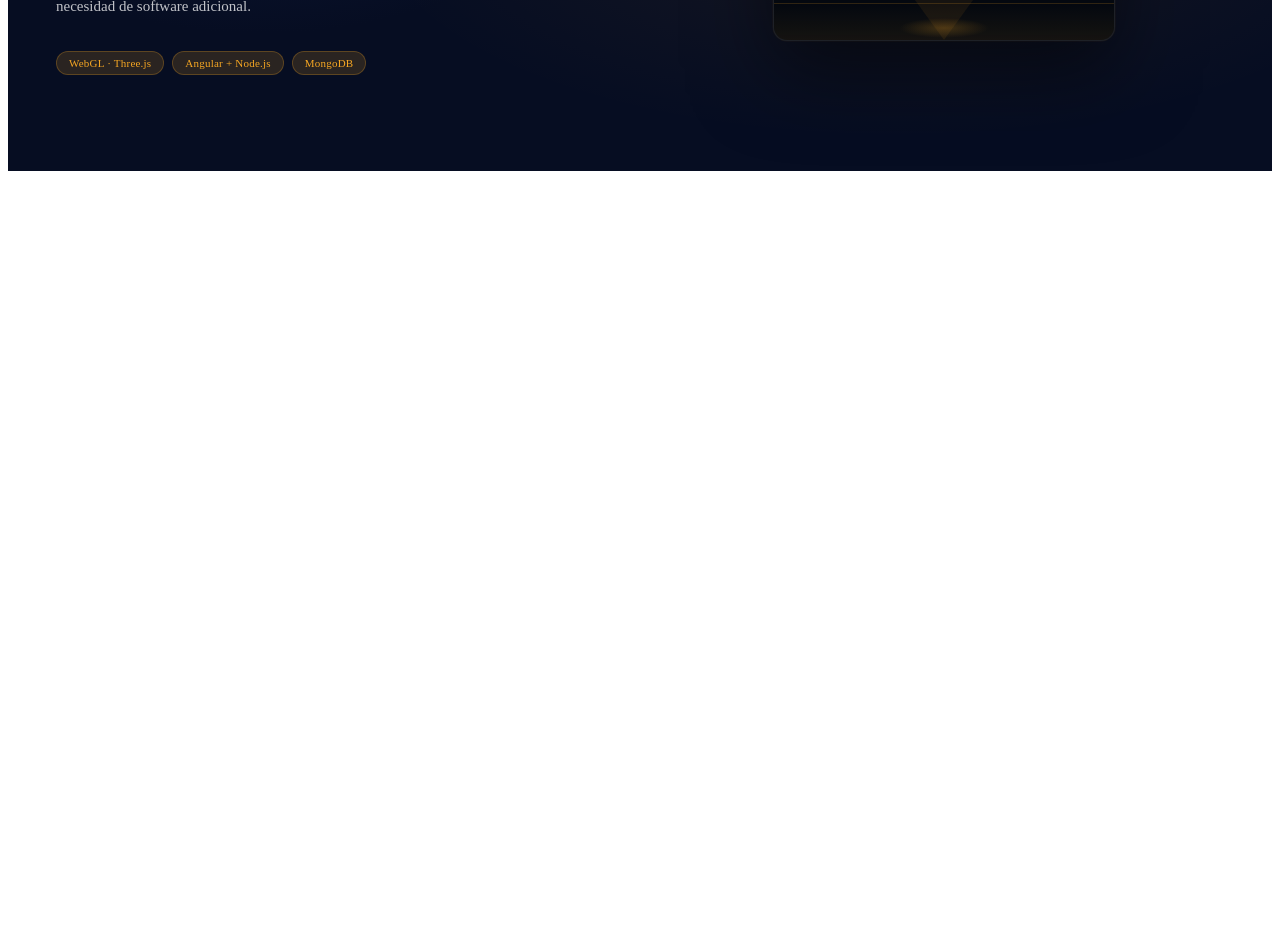
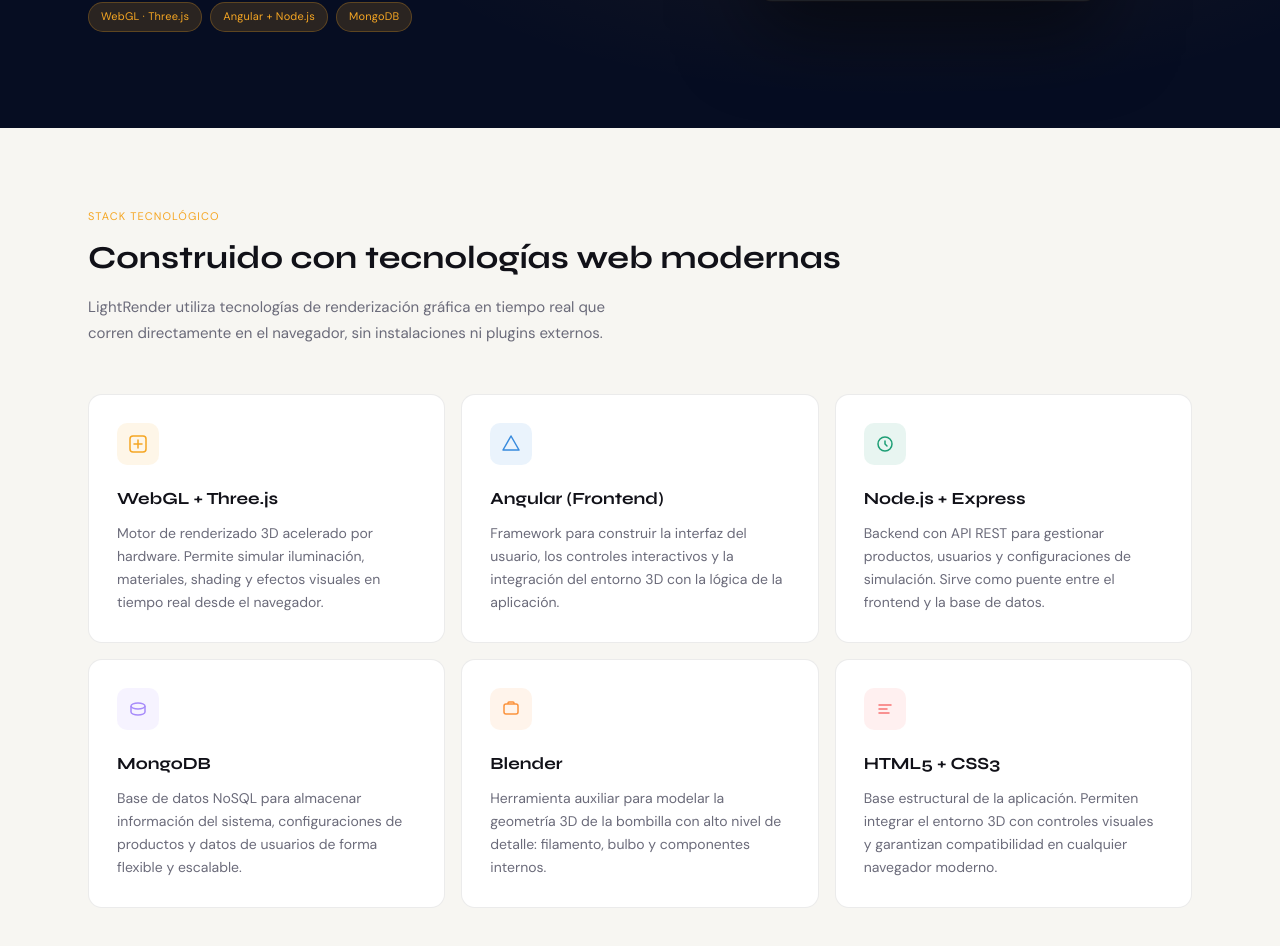
Before and after one commit to Diego-Escobedo123/LandingPage---LightRender, an Angular app in the folder light-render/: page / in a window 1280 px wide. Shown: the part 460-1406 px from the top of the page. Before the commit the page ends 800 px from the top, so only its background shows below. Built offline with nearby package versions, Linux system fonts and the light colour scheme.

Commit message:
Technologies component added

```diff
--- a/light-render/src/app/app.html
+++ b/light-render/src/app/app.html
@@ -1 +1,2 @@
 <app-hero></app-hero>
+<app-technologies></app-technologies>
--- a/light-render/src/app/app.ts
+++ b/light-render/src/app/app.ts
@@ -1,10 +1,11 @@
 import { Component } from '@angular/core';
 import { HeroComponent } from './components/hero/hero';
+import { TechnologiesComponent } from './components/technologies/technologies';
 
 @Component({
   selector: 'app-root',
   standalone: true,
-  imports: [HeroComponent],
+  imports: [HeroComponent, TechnologiesComponent],
   templateUrl: './app.html',
   styleUrl: './app.css'
 })
--- /dev/null
+++ b/light-render/src/app/components/technologies/technologies.css
@@ -0,0 +1,99 @@
+.section {
+  padding: 5rem 3rem;
+  max-width: 1200px;
+  margin: 0 auto;
+}
+
+.section-kicker {
+  font-size: 11px;
+  text-transform: uppercase;
+  letter-spacing: 0.1em;
+  color: #f5a623;
+  margin-bottom: 0.75rem;
+}
+
+.section-h2 {
+  font-family: 'Syne', sans-serif;
+  font-size: 32px;
+  font-weight: 700;
+  color: #111118;
+  line-height: 1.25;
+  margin-bottom: 1rem;
+}
+
+.section-lead {
+  font-size: 15px;
+  color: #6b6b7a;
+  line-height: 1.75;
+  max-width: 560px;
+  margin-bottom: 3rem;
+}
+
+.cards {
+  display: grid;
+  grid-template-columns: repeat(3, 1fr);
+  gap: 16px;
+}
+
+.card {
+  background: #ffffff;
+  border: 0.5px solid rgba(0, 0, 0, 0.08);
+  border-radius: 14px;
+  padding: 1.75rem;
+  transition: transform 0.2s, box-shadow 0.2s;
+}
+
+.card:hover {
+  transform: translateY(-3px);
+  box-shadow: 0 12px 40px rgba(0, 0, 0, 0.08);
+}
+
+.card-icon {
+  width: 42px;
+  height: 42px;
+  border-radius: 10px;
+  margin-bottom: 1.25rem;
+  display: flex;
+  align-items: center;
+  justify-content: center;
+}
+
+.card-icon--gold   { background: rgba(245, 166, 35, 0.1); }
+.card-icon--blue   { background: rgba(55, 138, 221, 0.1); }
+.card-icon--teal   { background: rgba(29, 158, 117, 0.1); }
+.card-icon--purple { background: rgba(167, 139, 250, 0.1); }
+.card-icon--orange { background: rgba(251, 146, 60, 0.1); }
+.card-icon--red    { background: rgba(248, 113, 113, 0.1); }
+
+.card h3 {
+  font-family: 'Syne', sans-serif;
+  font-size: 17px;
+  font-weight: 700;
+  color: #111118;
+  margin-bottom: 0.6rem;
+}
+
+.card p {
+  font-size: 14px;
+  color: #6b6b7a;
+  line-height: 1.65;
+}
+
+/* ── RESPONSIVE ── */
+@media (max-width: 1024px) {
+  .cards {
+    grid-template-columns: repeat(2, 1fr);
+  }
+}
+
+@media (max-width: 768px) {
+  .section {
+    padding: 3.5rem 1.5rem;
+  }
+  .section-h2 {
+    font-size: 24px;
+  }
+  .cards {
+    grid-template-columns: 1fr;
+  }
+}
--- /dev/null
+++ b/light-render/src/app/components/technologies/technologies.html
@@ -0,0 +1,74 @@
+<section class="section" id="technologies">
+  <p class="section-kicker">Stack tecnológico</p>
+  <h2 class="section-h2">Construido con tecnologías web modernas</h2>
+  <p class="section-lead">
+    LightRender utiliza tecnologías de renderización gráfica en tiempo real que corren
+    directamente en el navegador, sin instalaciones ni plugins externos.
+  </p>
+
+  <div class="cards">
+    <article class="card">
+      <div class="card-icon card-icon--gold">
+        <svg width="20" height="20" viewBox="0 0 20 20" fill="none">
+          <rect x="2" y="2" width="16" height="16" rx="3" stroke="#f5a623" stroke-width="1.5"/>
+          <path d="M6 10h8M10 6v8" stroke="#f5a623" stroke-width="1.5" stroke-linecap="round"/>
+        </svg>
+      </div>
+      <h3>WebGL + Three.js</h3>
+      <p>Motor de renderizado 3D acelerado por hardware. Permite simular iluminación, materiales, shading y efectos visuales en tiempo real desde el navegador.</p>
+    </article>
+
+    <article class="card">
+      <div class="card-icon card-icon--blue">
+        <svg width="20" height="20" viewBox="0 0 20 20" fill="none">
+          <polygon points="10,2 18,16 2,16" stroke="#378ADD" stroke-width="1.5" fill="none" stroke-linejoin="round"/>
+        </svg>
+      </div>
+      <h3>Angular (Frontend)</h3>
+      <p>Framework para construir la interfaz del usuario, los controles interactivos y la integración del entorno 3D con la lógica de la aplicación.</p>
+    </article>
+
+    <article class="card">
+      <div class="card-icon card-icon--teal">
+        <svg width="20" height="20" viewBox="0 0 20 20" fill="none">
+          <circle cx="10" cy="10" r="7" stroke="#1D9E75" stroke-width="1.5"/>
+          <path d="M10 7v3l2 2" stroke="#1D9E75" stroke-width="1.5" stroke-linecap="round"/>
+        </svg>
+      </div>
+      <h3>Node.js + Express</h3>
+      <p>Backend con API REST para gestionar productos, usuarios y configuraciones de simulación. Sirve como puente entre el frontend y la base de datos.</p>
+    </article>
+
+    <article class="card">
+      <div class="card-icon card-icon--purple">
+        <svg width="20" height="20" viewBox="0 0 20 20" fill="none">
+          <ellipse cx="10" cy="7" rx="7" ry="3" stroke="#a78bfa" stroke-width="1.5"/>
+          <path d="M3 7v6c0 1.66 3.13 3 7 3s7-1.34 7-3V7" stroke="#a78bfa" stroke-width="1.5"/>
+        </svg>
+      </div>
+      <h3>MongoDB</h3>
+      <p>Base de datos NoSQL para almacenar información del sistema, configuraciones de productos y datos de usuarios de forma flexible y escalable.</p>
+    </article>
+
+    <article class="card">
+      <div class="card-icon card-icon--orange">
+        <svg width="20" height="20" viewBox="0 0 20 20" fill="none">
+          <rect x="3" y="5" width="14" height="10" rx="2" stroke="#fb923c" stroke-width="1.5"/>
+          <path d="M7 5V4a1 1 0 011-1h4a1 1 0 011 1v1" stroke="#fb923c" stroke-width="1.5"/>
+        </svg>
+      </div>
+      <h3>Blender</h3>
+      <p>Herramienta auxiliar para modelar la geometría 3D de la bombilla con alto nivel de detalle: filamento, bulbo y componentes internos.</p>
+    </article>
+
+    <article class="card">
+      <div class="card-icon card-icon--red">
+        <svg width="20" height="20" viewBox="0 0 20 20" fill="none">
+          <path d="M4 6h12M4 10h8M4 14h10" stroke="#f87171" stroke-width="1.5" stroke-linecap="round"/>
+        </svg>
+      </div>
+      <h3>HTML5 + CSS3</h3>
+      <p>Base estructural de la aplicación. Permiten integrar el entorno 3D con controles visuales y garantizan compatibilidad en cualquier navegador moderno.</p>
+    </article>
+  </div>
+</section>
--- a/light-render/src/styles.css
+++ b/light-render/src/styles.css
@@ -1 +1,31 @@
-/* You can add global styles to this file, and also import other style files */
+*, *::before, *::after {
+  box-sizing: border-box;
+  margin: 0;
+  padding: 0;
+}
+
+:root {
+  --gold: #f5a623;
+  --gold-dim: rgba(245, 166, 35, 0.15);
+  --gold-border: rgba(245, 166, 35, 0.25);
+  --navy: #060d22;
+  --white: #ffffff;
+  --text-muted: rgba(255, 255, 255, 0.5);
+  --text-soft: rgba(255, 255, 255, 0.75);
+  --surface: #f7f6f2;
+  --surface-card: #ffffff;
+  --border: rgba(0, 0, 0, 0.08);
+  --text-dark: #111118;
+  --text-dark-muted: #6b6b7a;
+}
+
+html {
+  scroll-behavior: smooth;
+}
+
+body {
+  font-family: 'DM Sans', sans-serif;
+  background: var(--surface);
+  color: var(--text-dark);
+  line-height: 1.6;
+}
```
Also changed, not shown: light-render/src/app/components/technologies/technologies.ts (added, +10 -0 lines), 1 other file (tests, documents, lock files or other folders).
